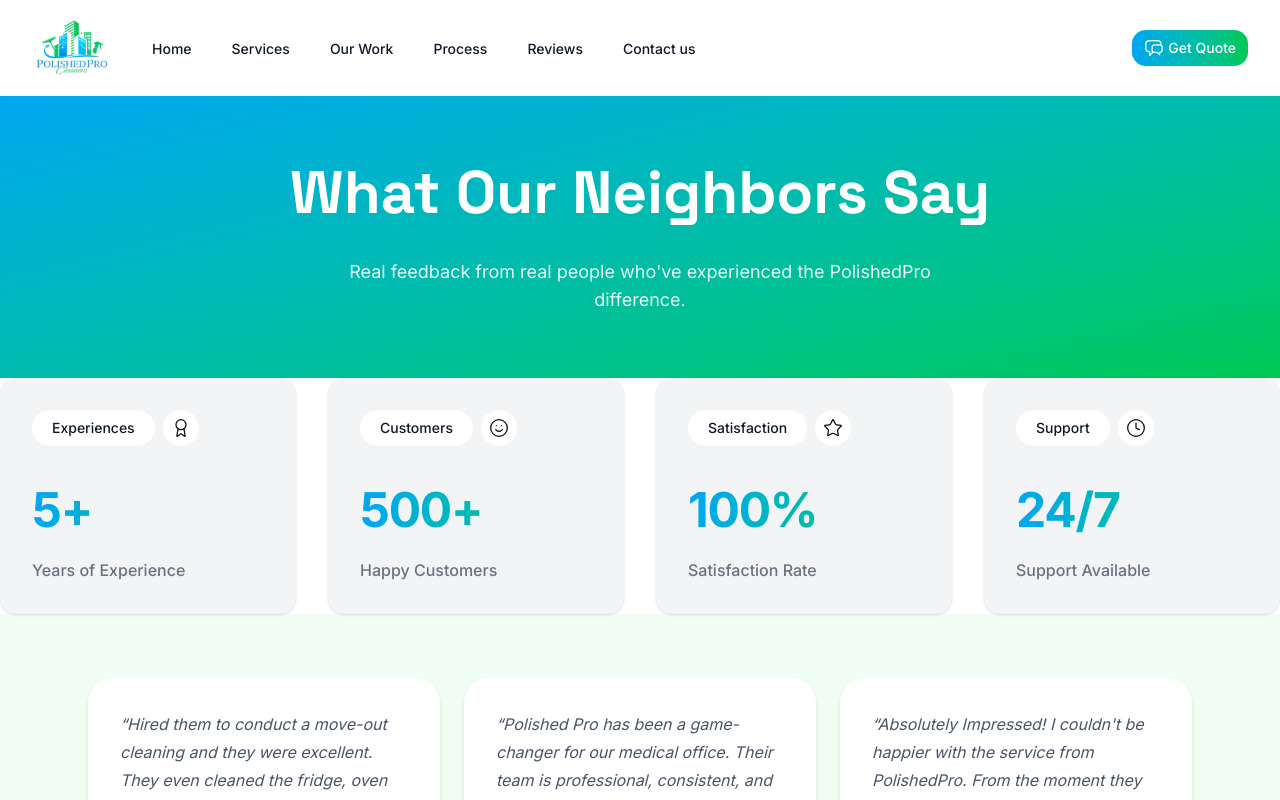
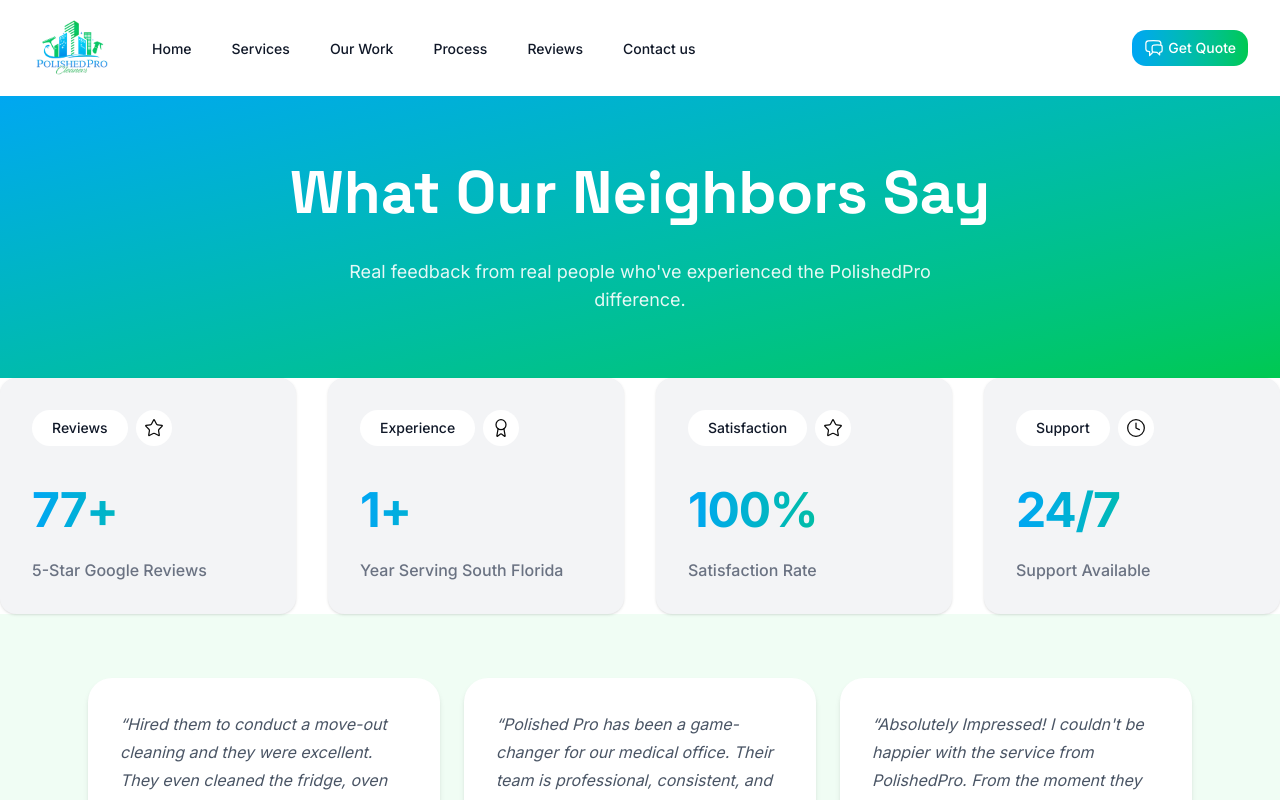
Before and after one commit to Polished-procleaner/polishedpro-next, a Next.js app: page /testimonials in a window 1280 px wide. Shown: the top 800 px of the page. Built offline with nearby package versions, Linux system fonts and the light colour scheme.

Commit message:
Fix: compact SMS checkbox on HomeForm, fix stats to 77+ reviews & 1+ year

```diff
--- a/src/components/HomeForm.jsx
+++ b/src/components/HomeForm.jsx
@@ -32,8 +32,7 @@
   const handleSubmit = async (e) => {
     e.preventDefault();
     if (!formData.smsConsent) {
-      alert("Please select a text message preference before submitting.");
-      return;
+      setFormData((prev) => ({ ...prev, smsConsent: "no" }));
     }
     setIsSubmitting(true);
     const now = new Date();
@@ -86,25 +85,11 @@
         </select>
       </div>
 
-      <div className="bg-white/20 rounded-xl p-4 flex flex-col gap-3 border border-white/30">
-        <p className="text-xs text-white leading-relaxed">
-          Do you agree to receive text messages from <strong>PolishedPro Cleaners</strong> sent from <strong>18882626068</strong>? Message frequency varies and may include <strong>appointment confirmations, reminders, customer support, and marketing.</strong> Message and data rates may apply. Reply <strong>STOP</strong> or <strong>CANCEL</strong> at any time to unsubscribe. For assistance reply <strong>HELP</strong> or contact us at <strong>18882626068</strong>.
-        </p>
-        <label className="flex items-start gap-3 cursor-pointer">
-          <input type="radio" name="smsConsent" value="yes_all" checked={formData.smsConsent === "yes_all"} onChange={() => handleSmsConsent("yes_all")} className="mt-1 accent-sky-400" />
-          <span className="text-xs text-white leading-relaxed">I agree to receive text messages from PolishedPro Cleaners sent from <strong>18882626068</strong> about appointment confirmations, reminders, customer support, and marketing.</span>
-        </label>
-        <label className="flex items-start gap-3 cursor-pointer">
-          <input type="radio" name="smsConsent" value="yes_service_only" checked={formData.smsConsent === "yes_service_only"} onChange={() => handleSmsConsent("yes_service_only")} className="mt-1 accent-sky-400" />
-          <span className="text-xs text-white leading-relaxed">I agree to receive text messages from PolishedPro Cleaners sent from <strong>18882626068</strong> about appointment confirmations, reminders, and customer support only.</span>
-        </label>
-        <label className="flex items-start gap-3 cursor-pointer">
-          <input type="radio" name="smsConsent" value="no" checked={formData.smsConsent === "no"} onChange={() => handleSmsConsent("no")} className="mt-1 accent-sky-400" />
-          <span className="text-xs text-white leading-relaxed">No, I do not want to receive text messages from PolishedPro Cleaners.</span>
-        </label>
-        <p className="text-xs text-white/70">
-          See our <a href="/privacy-policy.pdf" target="_blank" rel="noopener noreferrer" className="underline text-white">Privacy Policy</a> for details on how we handle your information.
-        </p>
+      <div className="bg-white/20 rounded-xl p-3 flex items-start gap-3 border border-white/30">
+        <input type="checkbox" name="smsConsent" checked={formData.smsConsent === "yes_all"} onChange={(e) => handleSmsConsent(e.target.checked ? "yes_all" : "")} className="mt-0.5 accent-sky-400 shrink-0" />
+        <span className="text-xs text-white leading-relaxed">
+          I agree to receive text messages from <strong>PolishedPro Cleaners</strong> (18882626068). Msg &amp; data rates may apply. Reply <strong>STOP</strong> to unsubscribe. <a href="/privacy-policy.pdf" target="_blank" rel="noopener noreferrer" className="underline text-white/80">Privacy Policy</a>.
+        </span>
       </div>
 
       <Button variant="theme" type="submit" disabled={isSubmitting}>
--- a/src/components/Stats.jsx
+++ b/src/components/Stats.jsx
@@ -11,16 +11,16 @@
 
   const stats = [
     {
-      num: "5+",
-      label: "Years of Experience",
-      icon: <Award className="size-5" strokeWidth={1.5} />,
-      badge: "Experiences",
+      num: "77+",
+      label: "5-Star Google Reviews",
+      icon: <Star className="size-5" strokeWidth={1.5} />,
+      badge: "Reviews",
     },
     {
-      num: "500+",
-      label: "Happy Customers",
-      icon: <Smile className="size-5" strokeWidth={1.5} />,
-      badge: "Customers",
+      num: "1+",
+      label: "Year Serving South Florida",
+      icon: <Award className="size-5" strokeWidth={1.5} />,
+      badge: "Experience",
     },
     {
       num: "100%",
```
